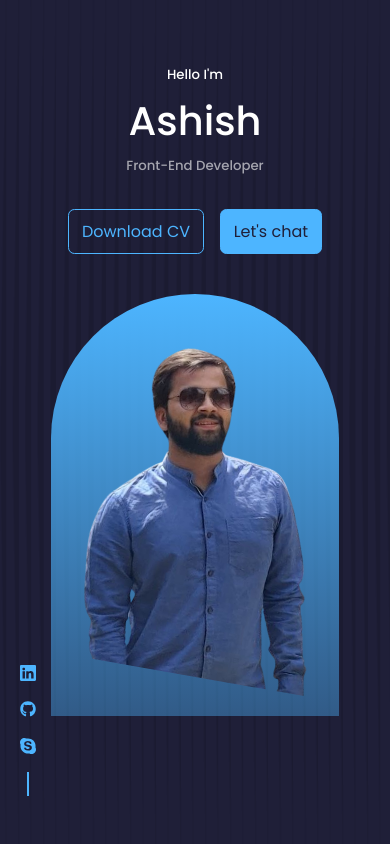
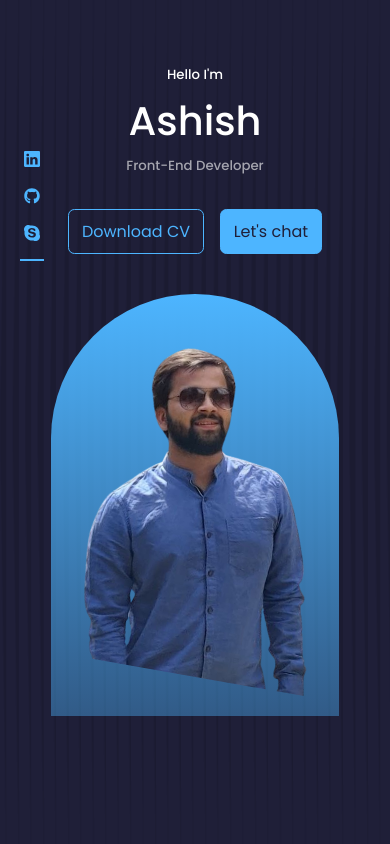
Before and after one commit to ash14ish/My-Portfolio, a React (Create React App) app: page / in a window 390 px wide. Shown: the top 844 px of the page. Built offline with nearby package versions, Linux system fonts and the light colour scheme.

Commit message:
portfolio

```diff
--- a/src/components/Home/Home.css
+++ b/src/components/Home/Home.css
@@ -83,12 +83,22 @@ header {
   .scroll__down {
     display: none;
   }
+
+  .header__socials {
+    top: 10vh;
+  }
+
+  .header__socials::after {
+    content: "";
+    width: 1.5rem;
+    height: 2px;
+  }
 }
 
 @media (max-width: 380px) {
-  /* .my-pic {
+  .my-pic {
     width: 14rem;
     height: 50vh;
     left: calc(50% - 7rem);
-  } */
+  }
 }
```
